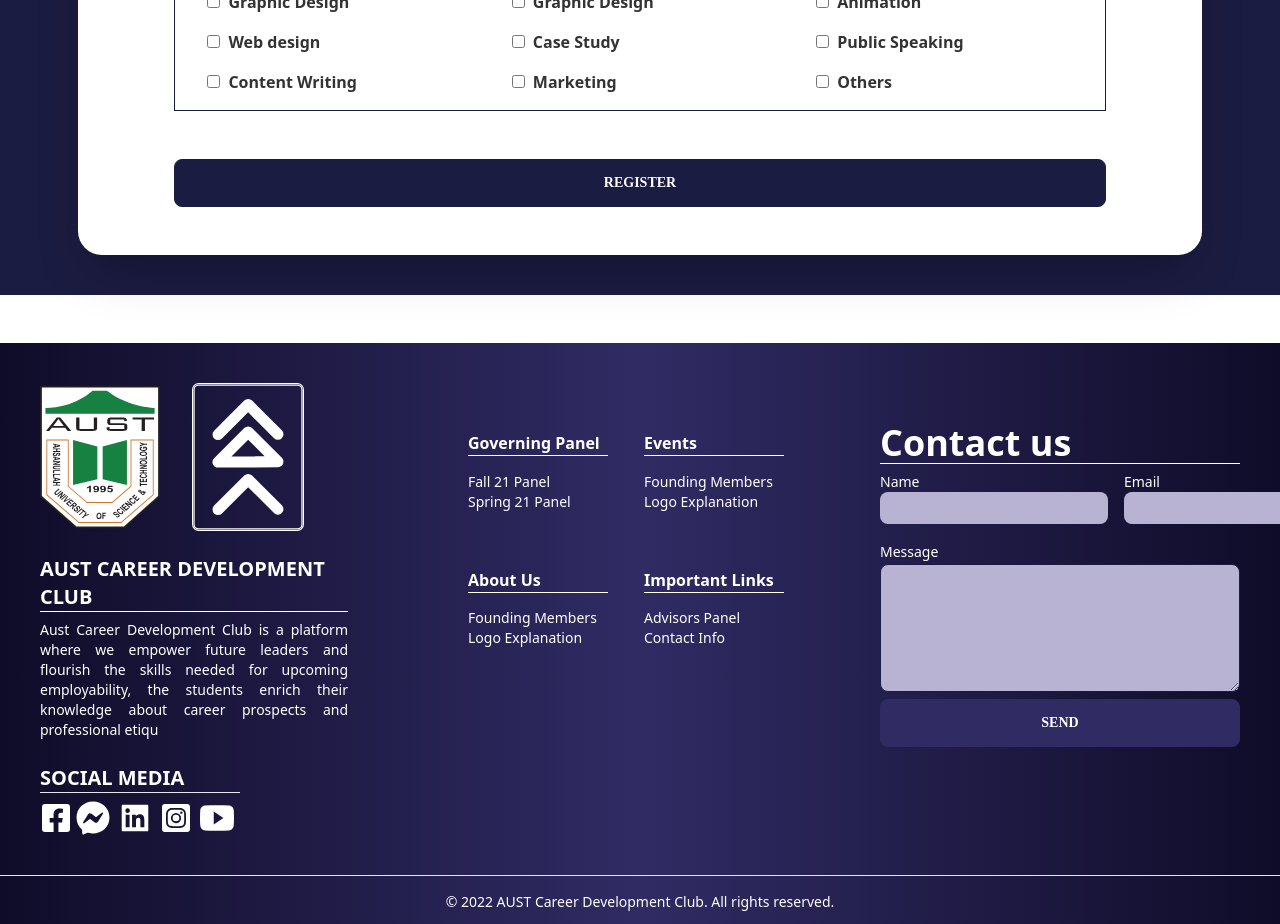
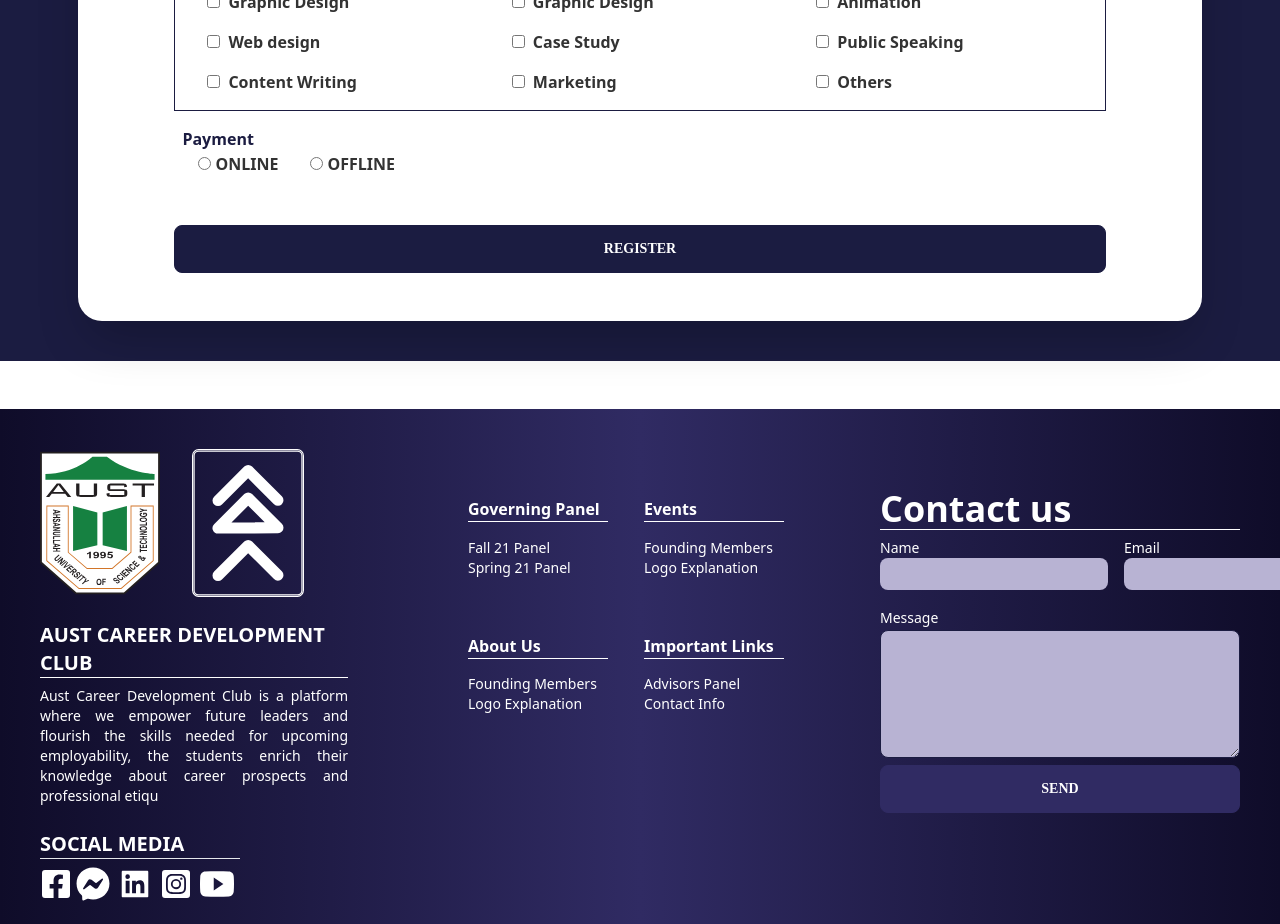
Before and after one commit to ibrahimkhalil188/aust-cdc, a React (Create React App) app: page /register in a window 1280 px wide. Shown: the part 2880-3804 px from the top of the page. Built offline with nearby package versions, Linux system fonts and the light colour scheme; a web font is replaced by a local one.

Commit message:
registartion form

```diff
--- a/src/Components/Register/GmailRegister.js
+++ b/src/Components/Register/GmailRegister.js
@@ -1,17 +1,20 @@
 import React, { useState } from "react";
 import { useForm } from "react-hook-form";
 const GmailRegister = () => {
- const [other,setOther] =useState(false);
+  const [other, setOther] = useState(false);
+  const [payment, setPayment] = useState("");
   const {
     register,
     handleSubmit,
     formState: { errors },
-  } = useForm({defaultValues: {
+  } = useForm({
+    defaultValues: {
       checkbox: [],
       radio: "",
-  }});
+    },
+  });
   const onSubmit = (data) => {
-    console.log(data.checkbox.length)
+    console.log(data.checkbox.length);
   };
 
   return (
@@ -23,7 +26,9 @@ const GmailRegister = () => {
 
         <form onSubmit={handleSubmit(onSubmit)} className="mx-6 lg:mx-24 my-6">
           <div class="form-control w-full my-6">
-            <label className="font-bold font-sans mx-2 text-primary">Email ID</label>
+            <label className="font-bold font-sans mx-2 text-primary">
+              Email ID
+            </label>
             <input
               {...register("email", {
                 pattern: {
@@ -57,7 +62,9 @@ const GmailRegister = () => {
           </div>
 
           <div class="form-control w-full my-6">
-          <label className="font-bold font-sans mx-2 text-primary">Name</label>
+            <label className="font-bold font-sans mx-2 text-primary">
+              Name
+            </label>
             <input
               {...register("name", {
                 required: {
@@ -80,7 +87,9 @@ const GmailRegister = () => {
             )}
           </div>
           <div className="form-control">
-          <label className="font-bold font-sans mx-2 text-primary">Department</label>
+            <label className="font-bold font-sans mx-2 text-primary">
+              Department
+            </label>
             <select
               {...register("department", {
                 required: {
@@ -132,7 +141,9 @@ const GmailRegister = () => {
           </div>
 
           <div class="form-control w-full my-6">
-          <label className="font-bold font-sans mx-2 text-primary">Student ID</label>
+            <label className="font-bold font-sans mx-2 text-primary">
+              Student ID
+            </label>
             <input
               {...register("id", {
                 required: {
@@ -156,7 +167,9 @@ const GmailRegister = () => {
           </div>
 
           <div className="form-control my-4">
-          <label className="font-bold font-sans mx-2 text-primary">Semester</label>
+            <label className="font-bold font-sans mx-2 text-primary">
+              Semester
+            </label>
             <select
               {...register("semester", {
                 required: {
@@ -211,7 +224,9 @@ const GmailRegister = () => {
           </div>
 
           <div class="form-control w-full my-6 relative">
-          <label className="font-bold font-sans mx-2 text-primary">Birth date</label>
+            <label className="font-bold font-sans mx-2 text-primary">
+              Birth date
+            </label>
             <input
               {...register("birthDate", {
                 required: {
@@ -235,7 +250,9 @@ const GmailRegister = () => {
           </div>
 
           <div className="form-control my-4">
-          <label className="font-bold font-sans mx-2 text-primary">Blood Group</label>
+            <label className="font-bold font-sans mx-2 text-primary">
+              Blood Group
+            </label>
             <select
               {...register("blood", {
                 required: {
@@ -281,9 +298,10 @@ const GmailRegister = () => {
           </div>
 
           <div>
-          <fieldset className="border border-primary font-sans font-bold "
-          >
-            <legend className="text-primary mx-4 font-sans font-bold px-2">Your favourite area</legend>
+            <fieldset className="border border-primary font-sans font-bold ">
+              <legend className="text-primary mx-4 font-sans font-bold px-2">
+                Your favourite area
+              </legend>
               <div className="lg:grid grid-cols-3 ml-8 gap-4 my-4">
                 <div>
                   <input
@@ -293,7 +311,9 @@ const GmailRegister = () => {
                         message: "checkbox is required",
                       },
                     })}
-                 type="checkbox" value="Arts & Illustration"/>
+                    type="checkbox"
+                    value="Arts & Illustration"
+                  />
                   <label for="fname" className="ml-2">
                     Arts & Illustration
                   </label>
@@ -306,7 +326,9 @@ const GmailRegister = () => {
                         message: "checkbox is required",
                       },
                     })}
-                type="checkbox" value="Innovation & Business Idea"/>
+                    type="checkbox"
+                    value="Innovation & Business Idea"
+                  />
                   <label for="lname" className="ml-2">
                     Innovation & Business Idea
                   </label>
@@ -319,7 +341,9 @@ const GmailRegister = () => {
                         message: "checkbox is required",
                       },
                     })}
-                 type="checkbox" value="Event Management"/>
+                    type="checkbox"
+                    value="Event Management"
+                  />
                   <label for="email" className="ml-2">
                     Event Management
                   </label>
@@ -332,7 +356,9 @@ const GmailRegister = () => {
                         message: "checkbox is required",
                       },
                     })}
-                 type="checkbox" value="Graphic Design"/>
+                    type="checkbox"
+                    value="Graphic Design"
+                  />
                   <label for="fname" className="ml-2">
                     Graphic Design
                   </label>
@@ -345,7 +371,9 @@ const GmailRegister = () => {
                         message: "checkbox is required",
                       },
                     })}
-                type="checkbox" value="Graphic Design"/>
+                    type="checkbox"
+                    value="Graphic Design"
+                  />
                   <label for="lname" className="ml-2">
                     Graphic Design
                   </label>
@@ -358,7 +386,9 @@ const GmailRegister = () => {
                         message: "checkbox is required",
                       },
                     })}
-                 type="checkbox" value="Animation"/>
+                    type="checkbox"
+                    value="Animation"
+                  />
                   <label for="email" className="ml-2">
                     Animation
                   </label>
@@ -371,7 +401,9 @@ const GmailRegister = () => {
                         message: "checkbox is required",
                       },
                     })}
-                 type="checkbox" value="Web design"/>
+                    type="checkbox"
+                    value="Web design"
+                  />
                   <label for="email" className="ml-2">
                     Web design
                   </label>
@@ -384,8 +416,10 @@ const GmailRegister = () => {
                         message: "checkbox is required",
                       },
                     })}
-                 type="checkbox" value="Case Study
-                 "/>
+                    type="checkbox"
+                    value="Case Study
+                 "
+                  />
                   <label for="email" className="ml-2">
                     Case Study
                   </label>
@@ -398,7 +432,9 @@ const GmailRegister = () => {
                         message: "checkbox is required",
                       },
                     })}
-                 type="checkbox" value="Public Speaking"/>
+                    type="checkbox"
+                    value="Public Speaking"
+                  />
                   <label for="email" className="ml-2">
                     Public Speaking
                   </label>
@@ -411,7 +447,9 @@ const GmailRegister = () => {
                         message: "checkbox is required",
                       },
                     })}
-                 type="checkbox" value="Content Writing"/>
+                    type="checkbox"
+                    value="Content Writing"
+                  />
                   <label for="email" className="ml-2">
                     Content Writing
                   </label>
@@ -424,7 +462,9 @@ const GmailRegister = () => {
                         message: "checkbox is required",
                       },
                     })}
-                 type="checkbox" value="Marketing"/>
+                    type="checkbox"
+                    value="Marketing"
+                  />
                   <label for="email" className="ml-2">
                     Marketing
                   </label>
@@ -437,27 +477,162 @@ const GmailRegister = () => {
                         message: "checkbox is required",
                       },
                     })}
-                 type="checkbox" value="Others"onClick={()=>setOther(!other)}/>
-                <label for="email" className="ml-2" >
+                    type="checkbox"
+                    value="Others"
+                    onClick={() => setOther(!other)}
+                  />
+                  <label for="email" className="ml-2">
                     Others
                   </label>
-                {
-                  other?<input
+                  {other ? (
+                    <input
                       {...register("others", {
                         required: {
                           value: true,
-                      message: "ID is Required",
+                          message: "Write something on others filed",
                         },
-                  })} className="input input-bordered"></input>:""
-                }
+                      })}
+                      className="input input-bordered"
+                    ></input>
+                  ) : (
+                    ""
+                  )}
                 </div>
               </div>
-
             </fieldset>
             {errors.checkbox?.type === "required" && (
               <span class="label-text-alt text-red-600 mt-4">
                 {errors.checkbox?.message}
               </span>
+            )}
+          </div>
+
+          <div className="mt-4">
+            <label className="font-bold font-sans mx-2 text-primary ">
+              Payment
+            </label>
+            <br />
+            <div className="mx-6">
+              <input
+                {...register("radio", {
+                  required: {
+                    value: "payment",
+                    message: "radio is required",
+                  },
+                })}
+                type="radio"
+                value="Online"
+                onClick={() => setPayment("online")}
+              />
+              <label
+                for="payment"
+                className="ml-1 mr-8 font-sans font-bold text-md uppercase"
+              >
+                Online
+              </label>
+              <input
+                {...register("radio", {
+                  required: {
+                    value: "payment",
+                    message: "radio is required",
+                  },
+                })}
+                type="radio"
+                value="offline"
+                onClick={() => setPayment("offline")}
+              />
+              <label
+                for="payment"
+                className="ml-1 font-sans font-bold text-md uppercase"
+              >
+                Offline
+              </label>
+            </div>
+          </div>
+          <div>
+            {payment === "offline" ? <span>Offline</span> : ""}
+            {payment === "online" ? (
+              <div className="font-sans font-bold">
+                <label className="font-bold font-sans mx-2 text-primary ">
+                  Payment Method
+                </label>
+                <br />
+                <div className="ml-6">
+                  <input
+                    {...register("radio", {
+                      required: {
+                        value: "onlinePayment",
+                        message: "radio is required",
+                      },
+                    })}
+                    type="radio"
+                    value="Bkash"
+                    name="onlinePayment"
+                  />
+                  <label for="onlinePayment" className="ml-2">
+                    Bkash
+                  </label>
+                </div>
+                <div className="ml-6">
+                  <input
+                    {...register("radio", {
+                      required: {
+                        value: "onlinePayment",
+                        message: "radio is required",
+                      },
+                    })}
+                    type="radio"
+                    value="Nagad"
+                    name="onlinePayment"
+                  />
+                  <label for="onlinePayment" className="ml-2">
+                    Nagad
+                  </label>
+                </div>
+                <div className="ml-6">
+                  <input
+                    {...register("radio", {
+                      required: {
+                        value: "onlinePayment",
+                        message: "radio is required",
+                      },
+                    })}
+                    type="radio"
+                    value="Rocket"
+                    name="onlinePayment"
+                  />
+                  <label for="onlinePayment" className="ml-2">
+                    Rocket
+                  </label>
+                </div>
+                <div class="form-control w-full my-6">
+            <label className="font-bold font-sans mx-2 text-primary">
+              Transaction ID
+            </label>
+            <input
+              {...register("Transaction ID", {
+                required: {
+                  value: true,
+                  message: "Transaction ID is Required",
+                },
+              })}
+              type="text"
+              placeholder="Transaction ID"
+              className={`input mt-2 ${
+                errors.name?.type === "required"
+                  ? "border-secondary"
+                  : "input-bordered border-2"
+              }`}
+            />
+            {errors.name?.type === "required" && (
+              <span class="label-text-alt text-red-600 mt-4">
+                {errors.name?.message}
+              </span>
+            )}
+          </div>
+              </div>
+            ) : (
+              ""
             )}
           </div>
 
```
Lines whose indentation alone changed are shown as unchanged.
